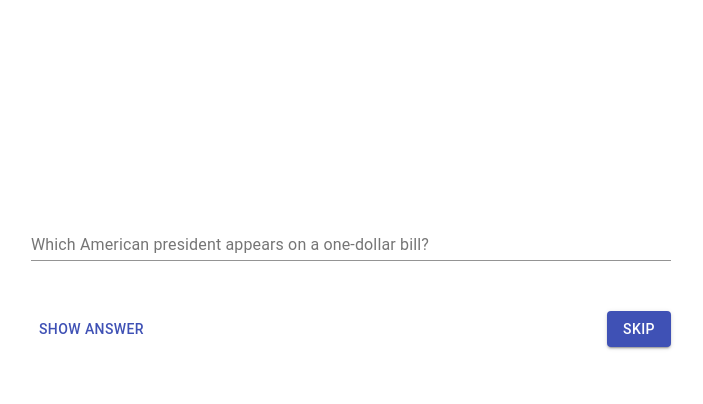
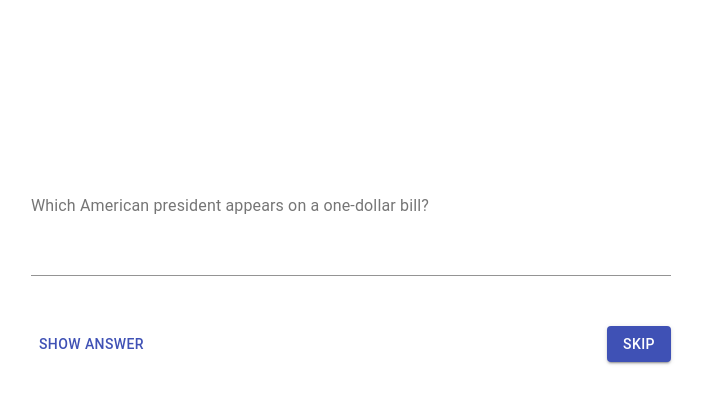
Before and after one commit to maiteeguren/learn-mode, a React (Create React App) app: page / in a window 1280 px wide. Both pictures are taken after a click on the button "GET STARTED". Shown: the top 404 px of the page, without its empty margins (289-992 px from the left). Built offline with nearby package versions, Linux system fonts and the light colour scheme.

Commit message:
add textfield label

```diff
--- a/src/components/App/App.css
+++ b/src/components/App/index.css
@@ -8,6 +8,9 @@
 
 .modal {
   width: 50%;
+}
+
+.text-center {
   text-align: center;
 }
 
--- a/src/components/App/index.tsx
+++ b/src/components/App/index.tsx
@@ -1,5 +1,5 @@
 import React, { useState, useEffect } from 'react';
-import './App.css';
+import './index.css';
 import { BUNDLE_QUESTIONS } from '../../constants'
 import { Button } from '@material-ui/core';
 import { QuestionResponse, Question } from '../../index.types'
@@ -57,7 +57,7 @@ function App() {
 
   return (
     <div className="App">
-      <header className={`modal ${start ? 'close' : ''}`}>
+      <header className={`modal text-center ${start ? 'close' : ''}`}>
         <h1>Welcome to Learn Mode</h1>
         <p>A study session in learn mode is considered complete when a student has answered each question correctly at least twice.</p>
         <Button variant={'contained'} color={'primary'} onClick={() => {displayNextQuestion(); setStart(true)}} style={{ marginTop: 50 }}>Get Started</Button>
@@ -73,7 +73,7 @@ function App() {
           answersBundle={answersBundle}
         />
       </div>
-      <div className={`modal ${finished ? '' : 'close'}`}>
+      <div className={`modal text-center ${finished ? '' : 'close'}`}>
         <h2>Congratulations!</h2>
         <p>You have completed your study session</p>
       </div>
--- a/src/components/Flashcard/index.tsx
+++ b/src/components/Flashcard/index.tsx
@@ -1,5 +1,5 @@
 import React, {useState} from 'react';
-import { Button, TextField } from '@material-ui/core';
+import { Button, TextField, InputLabel } from '@material-ui/core';
 import { FormProps, QuestionResponse } from '../../index.types'
 
 function Flashcard({ label, currentQuestion, onSkip, showAnswer, onSetShowAnswer, onSetAnswersBundle, answersBundle }: FormProps) {
@@ -11,7 +11,7 @@ function Flashcard({ label, currentQuestion, onSkip, showAnswer, onSetShowAnswer
     return (formatAnswer === formatCurrentAnswer)
   }
 
-  const handleKeyDown = (e: React.KeyboardEvent<HTMLDivElement>): void => {
+  const handleKeyDown = (e: any): void => {
     if (e.key === 'Enter') {
       const isCorrect = validateAnswer(e.target.value)
 
@@ -34,21 +34,21 @@ function Flashcard({ label, currentQuestion, onSkip, showAnswer, onSetShowAnswer
   }
 
   return (
-    <>
+    <InputLabel> {label}
       <TextField
         id="standard-basic"
-        label={label}
         helperText={showAnswer ? currentQuestion?.answer : ''}
         variant="standard"
         fullWidth
         onKeyDown={(e) => handleKeyDown(e)}
         className={`${error ? 'error' : ''}`}
+        style={{ marginTop: 30 }}
         />
       <div style={{ paddingTop: 50, display: 'flex', justifyContent: 'space-between'}}>
         <Button color={'primary'} onClick={() => onSetShowAnswer(true)}>Show Answer</Button>
         <Button variant={'contained'} color={'primary'} onClick={onSkip}>Skip</Button>
       </div>
-    </>
+    </InputLabel>
   );
 }
 
```
Also changed, not shown: 1 other file (tests, documents, lock files or other folders).
